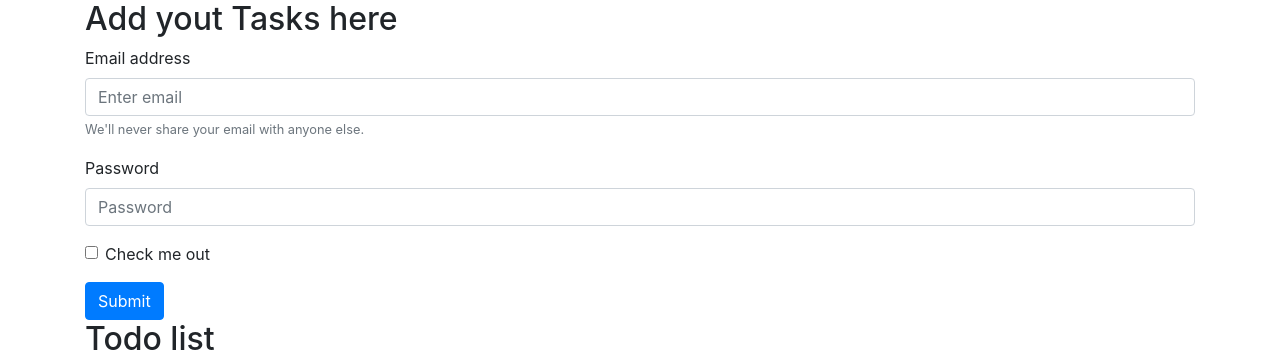
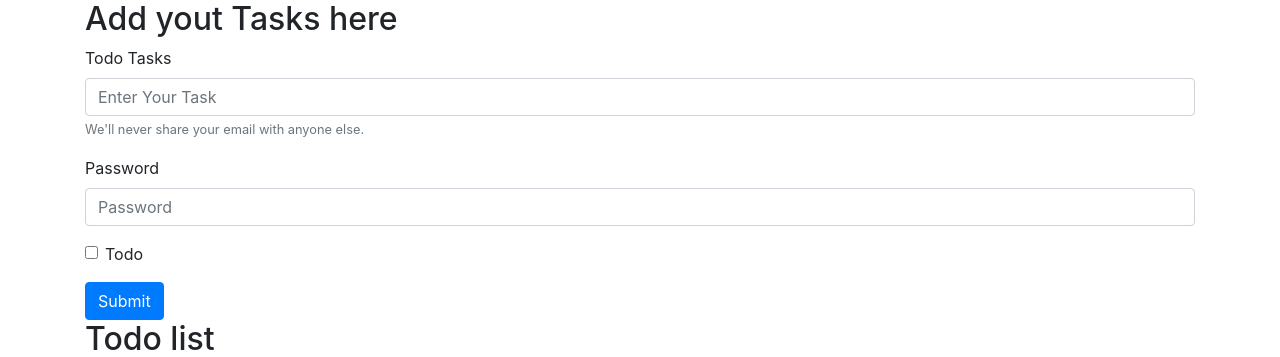
Before and after one commit to Ctoic/Task-Manager, a Flask app: page / in a window 1280 px wide. Shown: the part 56-413 px from the top of the page. Run offline with Flask 3, Linux system fonts and the light colour scheme.

Commit message:
added more html

```diff
--- a/app.py
+++ b/app.py
@@ -1,10 +1,22 @@
 # flask Minimal app code
 from flask import Flask, render_template
 
+# app is an instance of the Flask class which is a WSGI application
+# WSGI is a specification for a universal interface between the web server and the web application
 app = Flask(__name__)
 @app.route('/')
 
-def product():
+def Home():
     return render_template('index.html')
+
+# @route is a decorator which tells the app which URL should call the associated function
+@app.route('/products')
+def Products():
+    return ('Products')
+
+
+# this is the main app which will run the app
+# __name__ is a special variable in python which is the name of the module
+# which is being run. If it is being run from the command line, then __name__ = __main__
 if __name__ == '__main__':
     app.run(debug=True)
--- a/templates/index.html
+++ b/templates/index.html
@@ -16,7 +16,7 @@
       crossorigin="anonymous"
     />
 
-    <title>Hello, world!</title>
+    <title>DO it!</title>
   </head>
   <body>
     <nav class="navbar navbar-expand-lg navbar-light bg-light">
@@ -90,8 +90,8 @@
       <h2> Add yout Tasks here  </h2>
       <form>
         <div class="form-group">
-          <label for="exampleInputEmail1">Email address</label>
-          <input type="email" class="form-control" id="exampleInputEmail1" aria-describedby="emailHelp" placeholder="Enter email">
+          <label for="exampleInputEmail1">Todo Tasks</label>
+          <input type="text" class="form-control" id="exampleInputEmail1" aria-describedby="emailHelp" placeholder="Enter Your Task">
           <small id="emailHelp" class="form-text text-muted">We'll never share your email with anyone else.</small>
         </div>
         <div class="form-group">
@@ -100,7 +100,7 @@
         </div>
         <div class="form-group form-check">
           <input type="checkbox" class="form-check-input" id="exampleCheck1">
-          <label class="form-check-label" for="exampleCheck1">Check me out</label>
+          <label class="form-check-label" for="exampleCheck1">Todo</label>
         </div>
         <button type="submit" class="btn btn-primary">Submit</button>
       </form>
```
